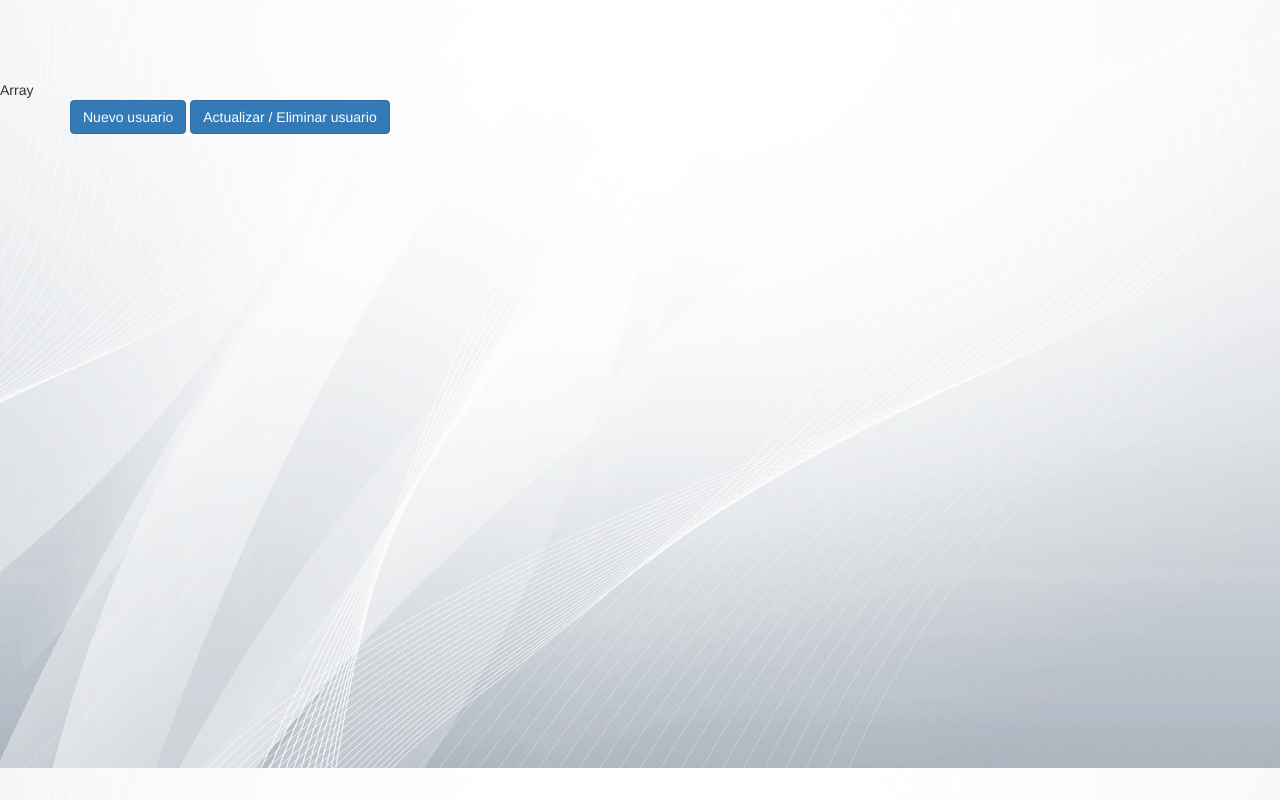
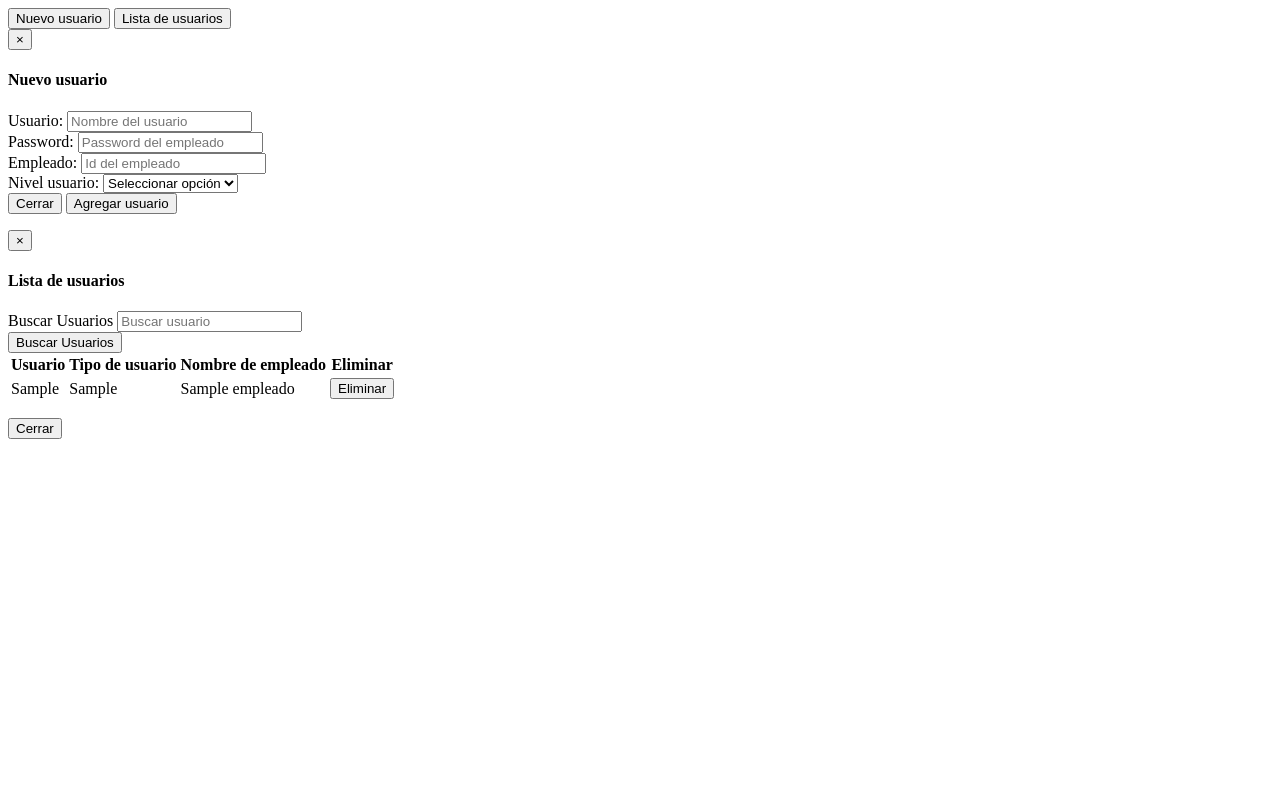
Before and after one commit to alexisRG08/Proyecto-SIGERH, a PHP site: page /programacion/vistas/vista_Usuarios.php in a window 1280 px wide. Run offline with PHP 8.4, Linux system fonts and the light colour scheme; the visitor is signed in with stand-in values (Sample User, id 1); tables that the repository leaves empty or names only in its code hold one stand-in row (values such as "Sample post").

Commit message:
cambios en login,usuarios y admin
nuevos metodos, sesion login con encriptacion,modulo usuarios

```diff
--- a/programacion/Controlador/login.php
+++ b/programacion/Controlador/login.php
@@ -5,6 +5,7 @@
 {
     $usuario = htmlspecialchars( $_POST['usuario']);
     $contrasena =  htmlspecialchars($_REQUEST['contrasena']);
+    //$password= password_hash($contrasena, PASSWORD_DEFAULT);
 
     $admin=new Administrador();
     $admin->sesion_login($usuario,$contrasena);
--- a/programacion/JavaScript/Jslogin.js
+++ b/programacion/JavaScript/Jslogin.js
@@ -20,7 +20,7 @@
   conexion3.send(variables);
   var user=document.getElementById('usuario').value="";
   var contrasena=document.getElementById('contrasena').value="";
-  location.reload();
+ // location.reload();
   }
 }
 
@@ -83,7 +83,7 @@
 /* function redireccionar(){
   window.locationf="../../index.php";
 }
-*/setTimeout ("redireccionar()", 5000);
+*/
 
 function procesarCerrarSesion()
 {
--- a/programacion/clases/Administrador.php
+++ b/programacion/clases/Administrador.php
@@ -7,7 +7,6 @@
 
 <?php
 require_once('../../programacion/conexion/DataBase.php');
-
 
 class Administrador
 {
@@ -239,14 +238,6 @@
   }
 }
 
-function agregar_usuario($nickname,$password,$tipo_usuario)
-{
-  $bd=new Database();
-  $sql="insert into usuarios (usuario,contrasena,tipo) values($nickname,$password,$tipo_usuario)";
-  $bd->ejecutar($sql);
-  echo $sql;
-
-}
 function mostrar_empleados(){
   $bd=new Database();
  $sql="select e.id_empleado,e.nombre,e.apellidos,e.direccion,e.telefono,e.edad,e.fechanacimiento,e.rfc,e.escolaridad,t.tipo,d.nombre_departamento,e.curp,
@@ -304,21 +295,30 @@
 
 
 }
-function sesion_login($usuario,$contrasena){
+function sesion_login($usuario,$contrasena)
+{
   $bd=new Database();
-  $sql= "SELECT * FROM usuarios WHERE usuario = '".$usuario."' and contrasena='".$contrasena."';";
+  $encriptar = $_REQUEST['contrasena'];
+  $hashed= hash('sha512',$encriptar);
+
+  $sql= "SELECT * FROM usuarios WHERE usuario = '".$usuario."' and contrasena='".$hashed."';";
+  $bd->ejecutar($sql);
+
 
   $resultado=$bd->ejecutar($sql);
   $count = mysqli_num_rows($resultado);
-  if($count >= 1){
+  if($count >= 1)
+  {
     session_start();
     $_SESSION['usuario'] = $usuario;
-  //  echo "<br> Bienvenido! " . $_SESSION['usuario'];
+ //echo "<br> Bienvenido! " . $_SESSION['usuario'];
     $this->validartipo($usuario);
-  }else{
+  }
+  else
+  {
     echo("Usuario Incorrecto");
+  }
 
-  }
 }
 function validartipo($dato){
  $bd=new Database();
@@ -426,7 +426,7 @@
 function mostrar_capacitaciones()
  {
       $bd=new Database();
-      $sql="select * from capacitaciones";
+      $sql="select * from capacitacioness";
       $resultado=$bd->ejecutar($sql);
       $cont=0;
       $cont1=0;
@@ -520,7 +520,129 @@
  $sql="update capacitaciones set nombre='$nombrec',fecha='$fechac',hora='$horac',lugar='$lugarc',descripcion='$descripcionc' where idcapacitacion=$idcapacitacion;";
  $resultado=$bd->ejecutar($sql);
 }
-function cerrar_login() {
+
+function agregar_usuario($nombreU,$password,$tipoE,$idEmpleado)
+{
+
+$bd=new Database();
+  $sql="call validar_password($idEmpleado);";
+  $resultado=$bd->ejecutar($sql);
+  $bd->cerrarConexion();
+while($fila=mysqli_fetch_array($resultado))
+            {
+              $mensaje=$fila['@mensaje'];
+            }
+
+
+            if($mensaje=='1')
+            {
+              $bd=new Database();
+              $sql="call validar_usuario('$nombreU','$password',$tipoE,$idEmpleado);";
+              $resultado=$bd->ejecutar($sql);
+              while($fila=mysqli_fetch_array($resultado))
+            {
+              $mens=$fila['@mensaje'];
+            }
+            echo $mens;
+            }
+            else
+            {
+              echo $mensaje;
+            }
+  /*$bd=new Database();
+  $sql="insert into usuarios (usuario,contrasena,tipo,empleados_id_empleado) values ('$nombreU','$password',$tipoE,$idEmpleado);";
+  $resultado=$bd->ejecutar($sql);
+  echo $sql;*/
+}
+
+function eliminar_usuario($idUsuario)
+{
+  $bd=new Database();
+  $sql="delete from usuarios where Id_user = $idUsuario ;";
+  $resultado=$bd->ejecutar($sql);
+  $bd->cerrarConexion();
+}
+function buscar_usuario($buscarUsuario)
+{
+  $bd=new Database();
+  $sql="select u.Id_user, u.usuario, u.contrasena,u.tipo,e.nombre from usuarios u INNER JOIN empleados e on u.empleados_id_empleado=e.id_empleado where u.usuario like '$buscarUsuario%';";
+  $consulta=$bd->ejecutar($sql);
+  $Num_filas=mysqli_num_rows($consulta);
+
+  if($Num_filas>0)
+    {
+      $cont=0;
+      //$cont1=0;
+      echo "<div class='table-responsive'>
+            <table class='table table-bordered table-hover table-condensed table table-striped'>
+                <tr>
+                  <th>Usuario</th><th>Tipo de usuario</th><th>Nombre de empleado</th><th>Eliminar</th>
+                </tr>";
+            while($fila=mysqli_fetch_array($consulta))
+            {
+
+            $idd = $fila['Id_user'];
+            $usuario = $fila['usuario'];
+            $contrasena = $fila['contrasena'];
+            $tipo = $fila['tipo'];
+            $nombre = $fila['nombre'];
+            echo "<tr>";
+            echo "<td > $usuario</td>";
+            echo "<td > $tipo</td>";
+            echo "<td > $nombre</td>";
+            //echo "<td><button type='button' class='btn btn-primary' value='actualizar-usuario' onclick='actualizarUsuario($idd,$cont1)'>Actualizar</button></td>";
+            echo "<td><button type='button' class='btn btn-primary' value='eliminar-usuario' onclick='eliminarUsuario($idd,$cont)'>Eliminar</button></td>";
+            echo "</tr>";
+            $cont++;
+            //$cont1=$cont1+4;
+
+            }
+        echo "</table>
+              </div>";
+        }
+          else
+          {
+            echo'<div class="alert alert-danger">Cero resultados</div>';
+          }
+}
+function mostrar_usuarios()
+{
+  $bd=new Database();
+  $sql ="select u.Id_user, u.usuario, u.contrasena,u.tipo,e.nombre from usuarios u INNER JOIN empleados e on u.empleados_id_empleado=e.id_empleado;";
+  $resultado=$bd->ejecutar($sql);
+      $cont=0;
+     //$cont1=0;
+      echo "<div class='table-responsive'>
+                <table class='table table-bordered table-hover table-condensed table table-striped'>
+                <tr>
+                  <th>Usuario</th><th>Tipo de usuario</th><th>Nombre de empleado</th><th>Eliminar</th>
+                </tr>";
+
+            while($fila=mysqli_fetch_array($resultado))
+            {
+
+            $idd = $fila['Id_user'];
+            $usuario = $fila['usuario'];
+            $contrasena = $fila['contrasena'];
+            $tipo = $fila['tipo'];
+            $nombre = $fila['nombre'];
+            echo "<tr>";
+            echo "<td > $usuario</td>";
+            echo "<td > $tipo</td>";
+            echo "<td > $nombre</td>";
+            //echo "<td><button type='button' class='btn btn-primary' value='actualizar-usuario' onclick='actualizarUsuario($idd,$cont1)'>Actualizar</button></td>";
+            echo "<td><button type='button' class='btn btn-primary' value='eliminar-usuario' onclick='eliminarUsuario($idd,$cont)'>Eliminar</button></td>";
+            echo "</tr>";
+            $cont++;
+            //$cont1=$cont1+4;
+
+            }
+        echo "</table>
+              </div>";
+}
+
+function cerrar_login()
+{
   session_start();
   session_unset();
   session_destroy();
--- a/programacion/vistas/vista_Capacitacion.php
+++ b/programacion/vistas/vista_Capacitacion.php
@@ -110,8 +110,8 @@
                   </div>
                   <div class="form-group" id="tabla_capacitaciones">
                     <?php
-                      $mostrarcap=new Administrador();
-                      $mostrarcap->mostrar_capacitaciones();
+                      $admin=new Administrador();
+                      $admin-> mostrar_capacitaciones();
                     ?>
                   </div>
                 </form>
--- a/programacion/vistas/vista_Usuarios.php
+++ b/programacion/vistas/vista_Usuarios.php
@@ -1,17 +1,18 @@
 <?php
 require_once('../../programacion/conexion/DataBase.php');
+require_once('../../programacion/clases/Administrador.php');
 $bd=new DataBase();
 session_start();
-if(isset($_SESSION['usuario']))
+/*if(isset($_SESSION['usuario']))
 {
   echo $_SESSION['usuario'];
 }
 else
 {
        echo "Usuario no registrado";
-       /*header ("Location:../../index.php");*/
+       header ("Location:../../index.php");
        exit();
-}
+}*/
 ?>
 
 <!DOCTYPE html>
@@ -20,13 +21,14 @@
 	        <meta charset="UTF-8">
 	        <title>usuarios</title>
           <meta name="viewport" content="width=device-width, user-scalable=no, initial-scale=1.0, minimun-scale=1.0">
-          <link rel="stylesheet" href="../../css/bootstrap.min.css"/>
-          <link rel="stylesheet" href="../../css/estilos.css"/>
+          <!--<link rel="stylesheet" href="../../css/bootstrap.min.css"/>
+          <link rel="stylesheet" href="../../css/estilos.css"/>-->
+          <script src="../../programacion/JavaScript/JsUsuarios.js"></script>
       </head>
    <body>
           <div class="container">
 	           <button class="btn btn-primary" data-toggle="modal" data-target="#ventana_01">Nuevo usuario</button>
-             <button class="btn btn-primary" data-toggle="modal" data-target="#ventana_02">Actualizar / Eliminar usuario</button>
+             <button class="btn btn-primary" data-toggle="modal" data-target="#ventana_02">Lista de usuarios</button>
 
  <!--**************************************************************Alta usuario******************************************************************** -->
              <div class="modal fade" id="ventana_01" tabindex="-1" role="dialog" aria-labelledby="modalLabel" aria-hidden="true">
@@ -38,56 +40,30 @@
          			              <form>
                             <div class="form-group">
                               <label for="usuario-name" class="control-label">Usuario:</label>
-                              <input type="text" class="form-control" id="usuario" placeholder="Usuario del empleado">
+                              <input type="text" class="form-control" id="name-usuario" placeholder="Nombre del usuario" required="required">
                            </div>
                            <div class="form-group">
                              <label for="password-name" class="control-label">Password:</label>
-                             <input type="password" class="form-control" id="password" placeholder="Password del empleado">
-                           </div>
-         			          	 <div class="form-group">
-         			               <label for="area-name" class="control-label">Area:</label>
-                             <select  id="area_usu" class="form-control" value="mostrar_departamento" onchange="mostrar_departamento();" autocomplete="on">
-                                <option  selected="true">Selecciona el area</option>
-                                 <?php
-
-                                    $sql="select * from area";
-                                    $resultados=$bd->ejecutar($sql);
-                                    while($row=mysqli_fetch_array($resultados))
-                                        {
-                                          echo "<option value='".$row['id_area']."'>";
-                                          echo $row['nombre_area'];
-                                          echo "</option>";
-                                        }
-                                 ?>
-
-                              </select>
-                           </div>
-                           <label for="departamento-name" class="control-label">Departamento:</label>
-                           <div class="form-group" id="depto_r">
-                              <select   id="empleado3" class="form-control"  value="mostrar_empleado" onchange="mostrar_empleado();">
-                              <option value=""  selected="selected">mostrar</option>
-                              </select>
+                             <input type="password" class="form-control" id="password" placeholder="Password del empleado" required="required">
                            </div>
                            <div class="form-group">
                              <label for="area-name" class="control-label">Empleado:</label>
-                               <select  id="tipo_usuario" class="form-control">
-                                  <option value=""  selected="selected"></option>
+                             <input type="number" class="form-control" id="num-empleado" placeholder="Id del empleado" required="required">
+                          </div>
+                          <div class="form-group">
+                               <label for="area-name" class="control-label">Nivel usuario:</label>
+                               <select  id="tipo-usuario" class="form-control" required="required">
+                                 <option selected="selected">Seleccionar opción</option>
+                                 <option value="1">Administrador</option>
+                                 <option value="2">Empleado</option>
                                </select>
 		                      </div>
 
-                          <div class="form-group">
-                               <label for="area-name" class="control-label">Nivel usuario:</label>
-                               <select  id="tipo_usuario" class="form-control">
-                                  <option value=""  selected="selected">Seleccionar opción</option>
-                                 <option value="1">1</option>
-                                 <option value="2">2</option>
-
-                               </select>
+                         <div class="modal-footer">
+                          <button type="button" class="btn btn-default" data-dismiss="modal">Cerrar</button>
+                          <button class="btn btn-primary"  value="agregar-usuario"onclick="agregarUsuario()"> Agregar usuario</button>
                           </div>
                           </form>
-                               <div class="modal-footer">
-                 <button type="button" class="btn btn-default" data-dismiss="modal">Cerrar</button>
-                         <button class="btn btn-success"  value="agregar_usuario"onclick="agregar_usuario()"> Agregar usuario</button>
          		           	 <div id="mensaje_usuario"></div>
                          </div>
                       </div><!-- cierra modal-header-->
@@ -95,25 +71,33 @@
                 </div><!-- cierra modal-dialog-->
            </div><!-- cierra modal-fade-->
 
-                       <div id="buscar">
-
-                       </div>
 <!--**************************************************************Actualizar / Eliminar Usuario***************************************** -->
 <div class="modal fade" id="ventana_02" tabindex="-1" role="dialog" aria-labelledby="modalLabel" aria-hidden="true">
   <div class="modal-dialog" >
     <div class="modal-content" >
       <div class="modal-header">
         <button class="close" data-dismiss="modal" aria-hidden="true">&times;</button>
-          <h4 class="modal-title" id="exampleModalLabel">Actualizar / Eliminar usuario</h4>
+          <h4 class="modal-title" id="exampleModalLabel">Lista de usuarios</h4>
                 <div class="modal-body">
                   <form>
-
+                      <div class="form-group">
+                        <label for="bus-us" class="control-label">Buscar Usuarios</label>
+                        <input type="text" class="form-control" id="buscar-usuarios" placeholder="Buscar usuario">
+                      </div>
+                      <div class="form-group">
+                      <button type="button" class="btn btn-primary" onClick="buscarUsuario()" value="buscar-usuario">Buscar Usuarios</button>
+                      </div>
+                      <div class="form-group" id="tabla_usuarios">
+                      <?php
+                        $admin=new Administrador();
+                        $admin->mostrar_usuarios();
+                      ?>
+                      </div>
                   </form>
-
                   <div class="modal-footer">
                     <button type="button" class="btn btn-default" data-dismiss="modal">Cerrar</button>
                   </div>
-                    <div id="resultadoUsuarioAltas">
+                  <div id="resultadoUsuario">
 
                   </div>
                 </div><!-- cierra modal-body-->
```
Also changed, not shown: index.php (+4 -3 lines), programacion/Controlador/usuarios.php (+29 -39 lines), programacion/JavaScript/JsUsuarios.js (+114 -49 lines). Lines whose indentation alone changed are shown as unchanged.
